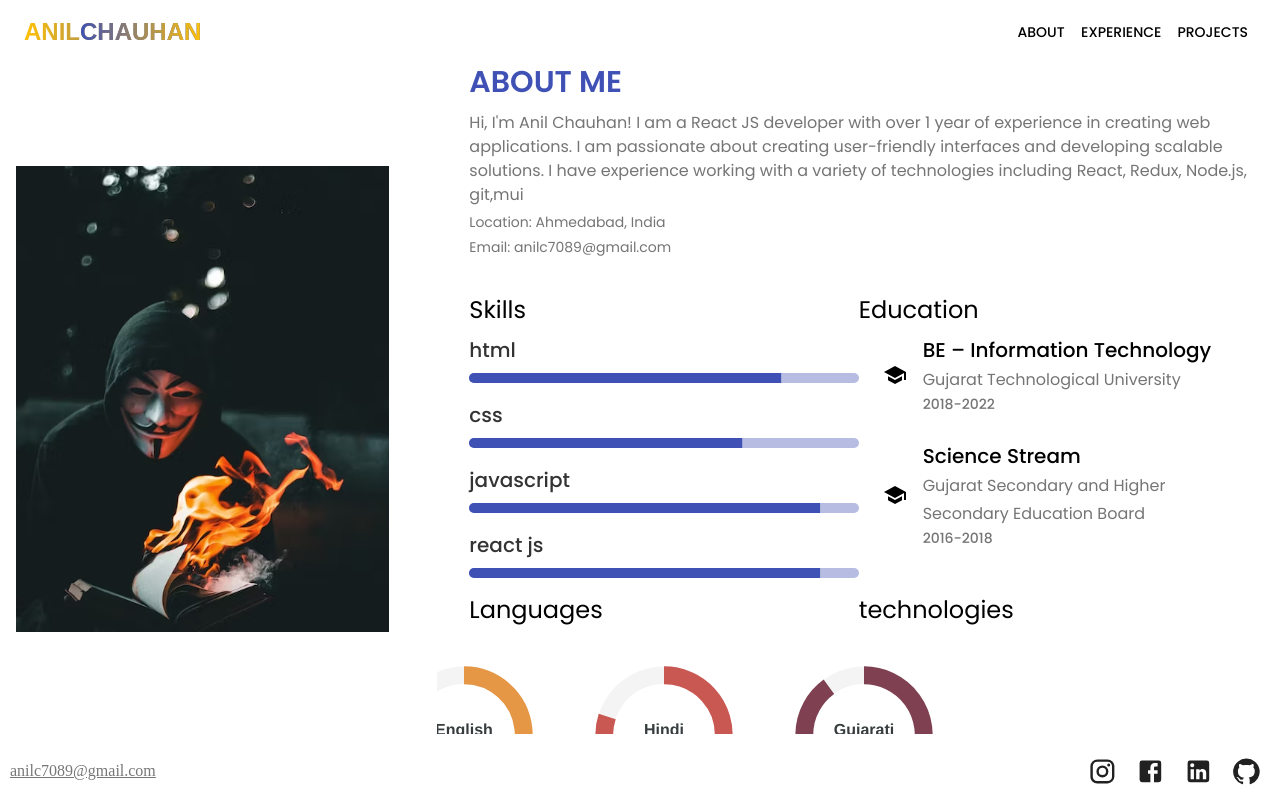
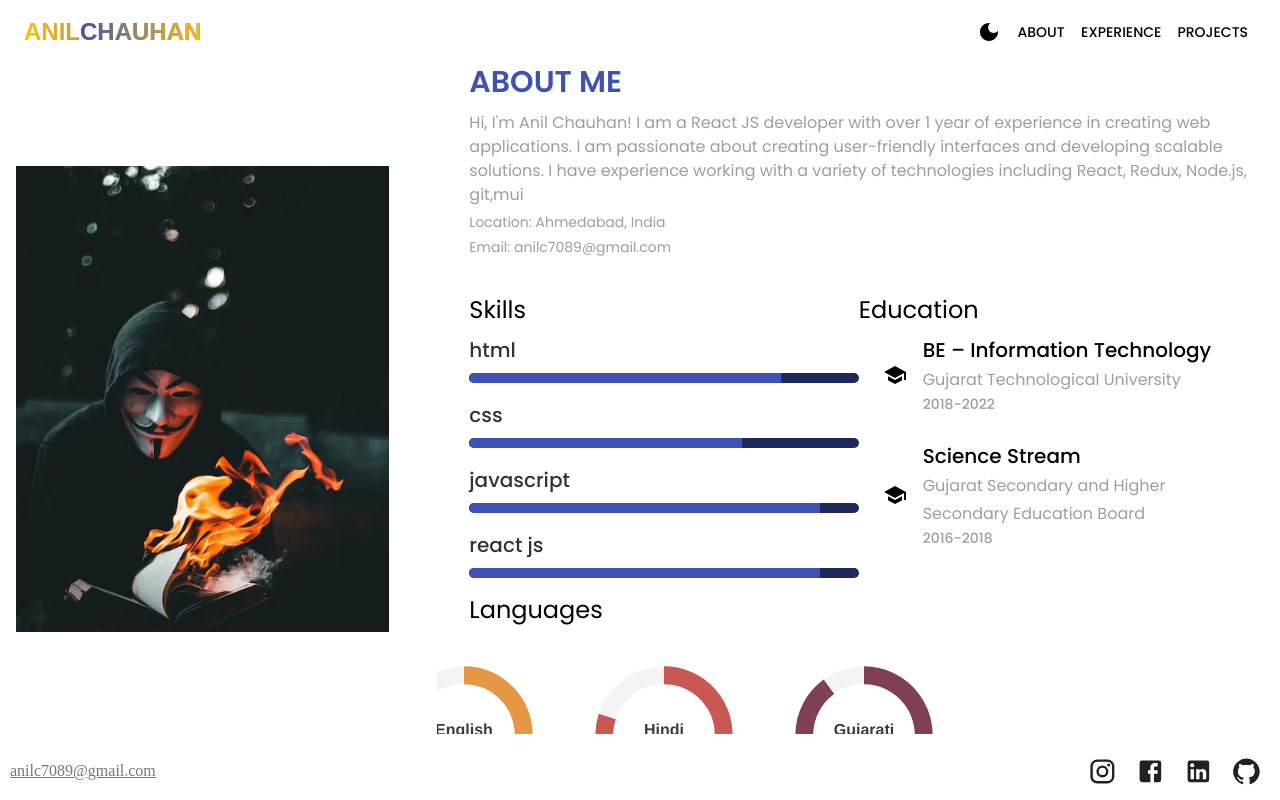
Before and after one commit to anii1429/reactjs-portfolio-website, a React (Create React App) app: page /about in a window 1280 px wide. Built offline with nearby package versions, Linux system fonts and the light colour scheme.

Commit message:
added theme

```diff
--- a/src/App.js
+++ b/src/App.js
@@ -4,17 +4,24 @@ import Projects from './pages/Projects';
 import NavBar from './components/NavBar';
 import HomePage from './pages/Home';
 import ExperiencePage from './pages/Experience';
+import { ThemeProvider } from '@mui/material';
+import { lightTheme, darkTheme } from './theme/theme';
+import { useState } from 'react';
 
 function App() {
+  const [currentTheme,setCurrentTheme] = useState("light")
+
   return (
     <>
-    <NavBar/>
+    <ThemeProvider theme={darkTheme}>
+    <NavBar setCurrentTheme={setCurrentTheme}  currentTheme={currentTheme}/>
     <Routes>
     <Route path="/" element={<HomePage />} />
     <Route path="/about" element={<AboutMe />} />
     <Route path="/projects" element={<Projects />} />
     <Route path="/experience" element={<ExperiencePage />} />
     </Routes>
+    </ThemeProvider>
     </>
   );
 }
--- a/src/components/NavBar.jsx
+++ b/src/components/NavBar.jsx
@@ -10,10 +10,12 @@ import Container from "@mui/material/Container";
 import Button from "@mui/material/Button";
 import MenuItem from "@mui/material/MenuItem";
 import { Link } from "react-router-dom";
+import LightModeIcon from '@mui/icons-material/LightMode';
+import DarkModeIcon from '@mui/icons-material/DarkMode';
 
 const pages = ["About", "experience", "Projects"];
 
-function NavBar() {
+const NavBar = ({ setCurrentTheme, currentTheme }) => {
   const [anchorElNav, setAnchorElNav] = React.useState(null);
 
   const handleOpenNavMenu = (event) => {
@@ -26,7 +28,7 @@ function NavBar() {
 
   return (
     <Box sx={{ flexGrow: 1 }}>
-      <AppBar position="static" color="transparent" elevation={0}>
+      <AppBar position="static" sx={{ backgroundColor: currentTheme === 'light' ? 'white' : 'black', color: 'primary' }} elevation={0}>
         <Container maxWidth="xl">
           <Toolbar disableGutters style={{ height: "64px" }}>
             {/* <CodeIcon sx={{ display: { xs: 'none', md: 'flex' }, mr: 1 }} /> */}
@@ -91,6 +93,9 @@ function NavBar() {
                   display: { xs: "block", md: "none" },
                 }}
               >
+              <IconButton onClick={() => setCurrentTheme(currentTheme === 'light'?"dark":"light")}>
+              {currentTheme == 'light' ? <DarkModeIcon style={{ color: 'black' }} /> : <LightModeIcon style={{ color: 'white' }}/>}
+              </IconButton>
                 {pages.map((page) => (
                   <Link
                     to={`/${page}`}
@@ -142,6 +147,9 @@ function NavBar() {
             ></Box>
 
             <Box sx={{ flexGrow: 0, display: { xs: "none", md: "flex" } }}>
+              <IconButton onClick={() => setCurrentTheme(currentTheme === 'light'?"dark":"light")}>
+              {currentTheme == 'light' ? <DarkModeIcon style={{ color: 'black' }} /> : <LightModeIcon style={{ color: 'white' }} />}
+              </IconButton>
               {pages.map((page) => (
                 <Link
                   to={`/${page}`}
--- a/src/data/aboutme.json
+++ b/src/data/aboutme.json
@@ -40,5 +40,6 @@
             "field_of_study":"Science Stream",
             "institute":"Gujarat Secondary and Higher Secondary Education Board"
         }
-    ]
+    ],
+    "tools_technologies":["react-redux,react-router,npm,github,material-ui"]
 }
--- a/src/index.js
+++ b/src/index.js
@@ -1,18 +1,14 @@
-import React from 'react';
-import ReactDOM from 'react-dom/client';
-import App from './App';
-import { BrowserRouter } from 'react-router-dom';
-import { ThemeProvider } from '@mui/material';
-import theme from './theme/theme';
+import React from "react";
+import ReactDOM from "react-dom/client";
+import App from "./App";
+import { BrowserRouter } from "react-router-dom";
 
 
-const root = ReactDOM.createRoot(document.getElementById('root'));
+const root = ReactDOM.createRoot(document.getElementById("root"));
 root.render(
   <React.StrictMode>
-      <BrowserRouter>
-      <ThemeProvider theme={theme}>
-                <App />
-                </ThemeProvider>
-           </BrowserRouter>
+    <BrowserRouter>
+        <App />
+    </BrowserRouter>
   </React.StrictMode>
 );
--- a/src/pages/About.jsx
+++ b/src/pages/About.jsx
@@ -113,9 +113,10 @@ const AboutMe = () => {
                   </Stack>
                 </Grid>
                 <Grid item lg={6} sm={6} md={6} xs={12}>
-                  <Typography variant="h5" gutterBottom>
+                  {/* <Typography variant="h5" gutterBottom>
                     technologies
-                  </Typography>
+                  </Typography> */}
+
                   {/* <Typography variant="body1" gutterBottom>
                    npm
                   </Typography>
--- a/src/pages/Home.jsx
+++ b/src/pages/Home.jsx
@@ -12,7 +12,8 @@ const HomePage = () => {
           width: "100%",
           height: "100%",
           minHeight: "100%",
-          padding: "33px 0",
+          padding: "45px 0",
+          backgroundColor:"red"
         }}
         className="background-text1"
       >
--- a/src/theme/theme.js
+++ b/src/theme/theme.js
@@ -1,11 +1,8 @@
 import { createTheme } from '@mui/material/styles';
 
-const theme = createTheme({
+const lightTheme = createTheme({
   typography: {
-    fontFamily: [
-      'Poppins',
-      'sans-serif',
-    ].join(','),
+    fontFamily: ['Poppins', 'sans-serif'].join(','),
     h1: {
       fontSize: '45px',
       fontWeight: 700,
@@ -28,6 +25,7 @@ const theme = createTheme({
     },
   },
   palette: {
+    mode: 'light', // Default mode is set to light
     primary: {
       main: '#3f51b5',
     },
@@ -46,5 +44,48 @@ const theme = createTheme({
   },
 });
 
+const darkTheme = createTheme({
+  typography: {
+    fontFamily: ['Poppins', 'sans-serif'].join(','),
+    h1: {
+      fontSize: '45px',
+      fontWeight: 700,
+      color: '#e0e0e0',
+    },
+    h2: {
+      fontSize: '30px',
+      fontWeight: 600,
+      color: '#e0e0e0',
+    },
+    h3: {
+      fontSize: '20px',
+      fontWeight: 500,
+      color: '#e0e0e0',
+    },
+    h4: {
+      fontSize: '16px',
+      fontWeight: 400,
+      color: '#e0e0e0',
+    },
+  },
+  palette: {
+    mode: 'dark', // Switches to dark mode
+    primary: {
+      main: '#3f51b5',
+    },
+    secondary: {
+      main: '#6a1b9a',
+    },
+    text: {
+      primary: '#e0e0e0',
+      secondary: '#9e9e9e',
+      disabled: '#616161',
+    },
+    background: {
+      default: '#121212',
+      paper: '#212121',
+    },
+  },
+});
 
-export default theme;
+export { lightTheme, darkTheme };
```
